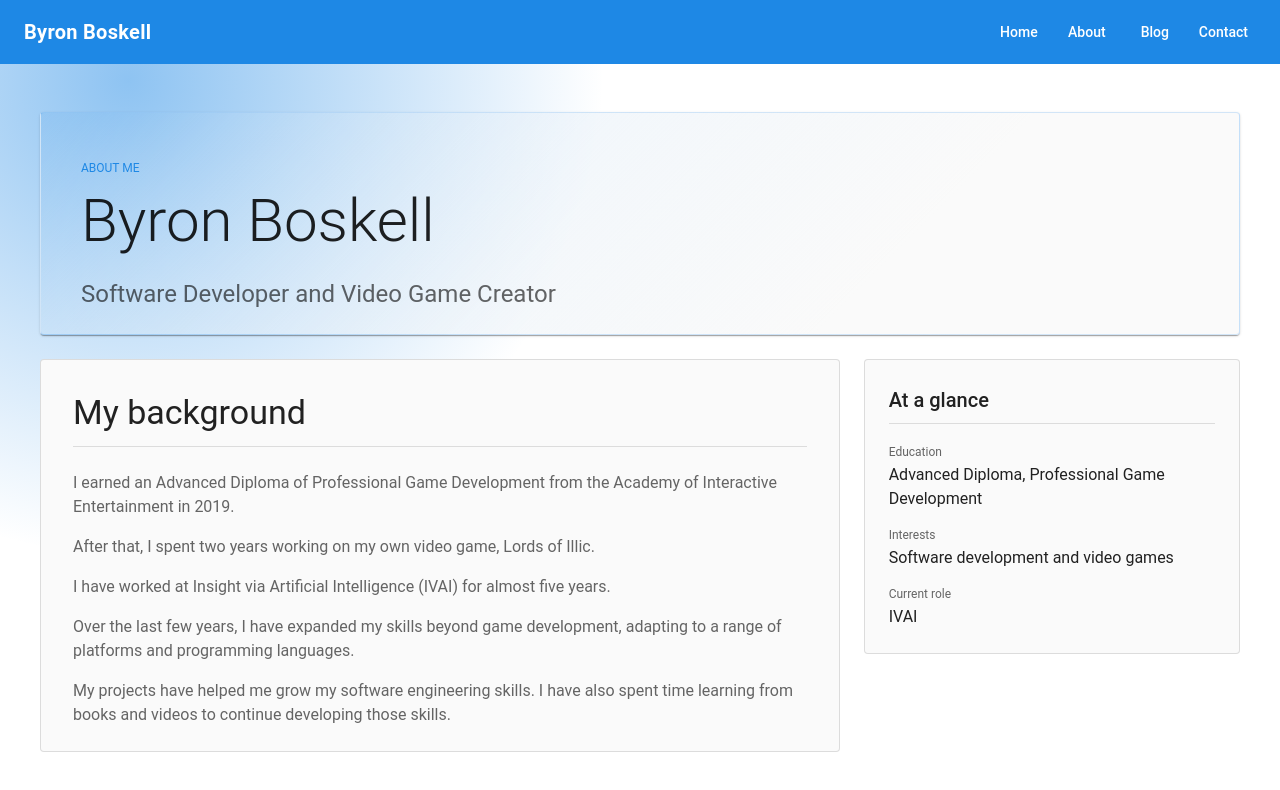
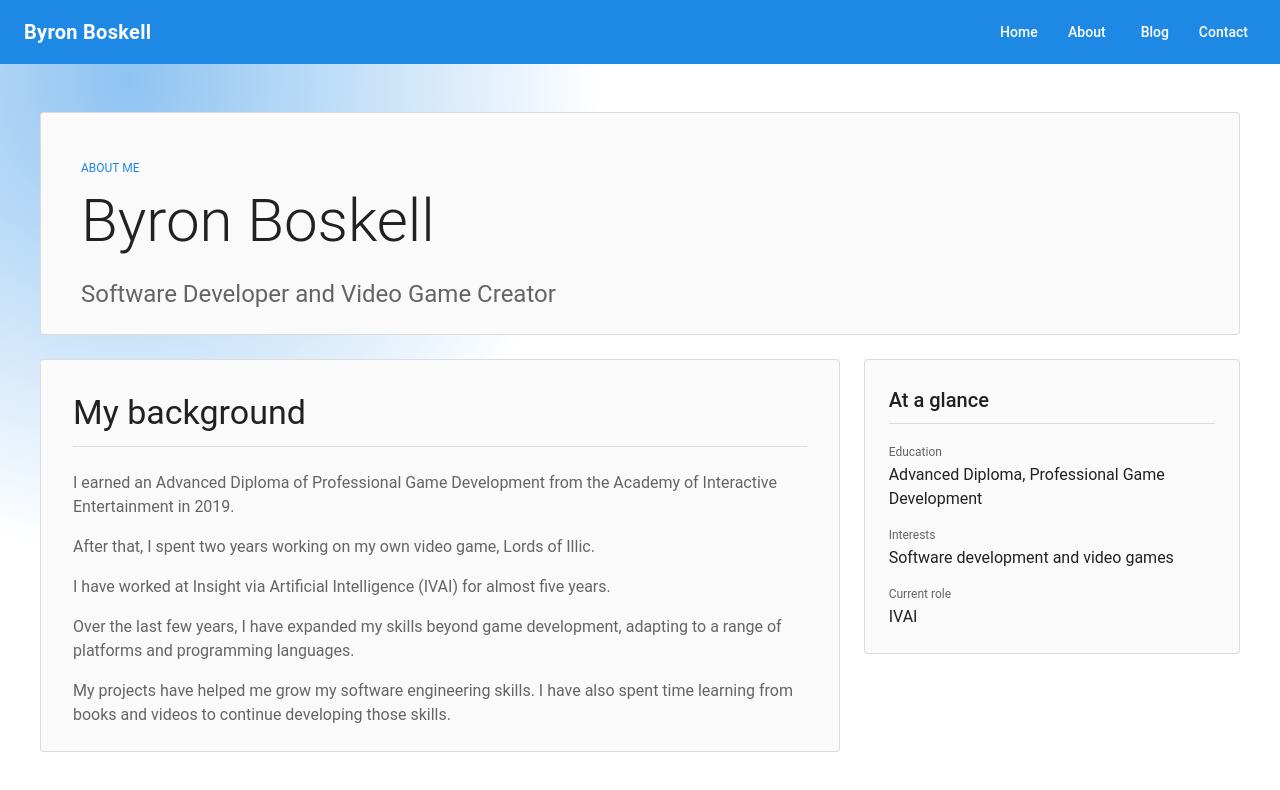
Before and after one commit to byronboskell/byronboskell.github.io, a React (Vite) app in the folder bbportfolio/: page /#/ in a window 1280 px wide. Shown: the top 790 px of the page. Built offline with nearby package versions, Linux system fonts and the light colour scheme.

Commit message:
home-page: fixing weirdness of top box

```diff
--- a/bbportfolio/src/pages/home-page.tsx
+++ b/bbportfolio/src/pages/home-page.tsx
@@ -1,20 +1,11 @@
 import React from "react";
-import { alpha } from "@mui/material/styles";
 import { Box, Card, CardContent, Divider, Stack, Typography } from "@mui/material";
 import PageLayout from "../components/page-layout";
 
 const HomePage: React.FC = () => (
     <PageLayout>
         <Stack spacing={3}>
-            <Card
-                sx={(theme) => ({
-                    border: `1px solid ${alpha(theme.palette.primary.main, 0.18)}`,
-                    background: `linear-gradient(135deg, ${alpha(
-                        theme.palette.primary.main,
-                        0.1
-                    )}, ${theme.palette.background.paper} 70%)`,
-                })}
-            >
+            <Card component="article" variant="outlined">
                 <CardContent sx={{ p: { xs: 3, md: 5 } }}>
                     <Typography variant="overline" color="primary">
                         About me
```
